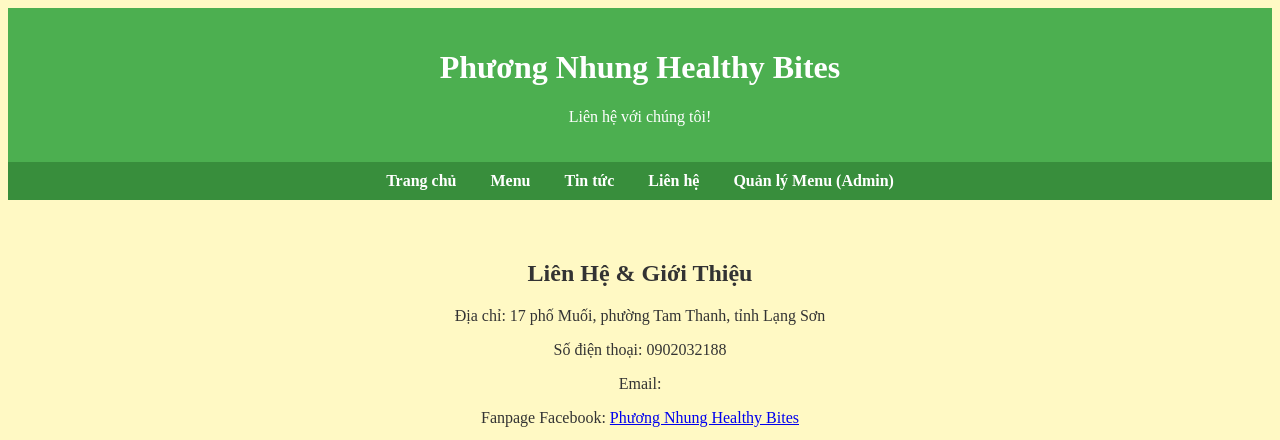
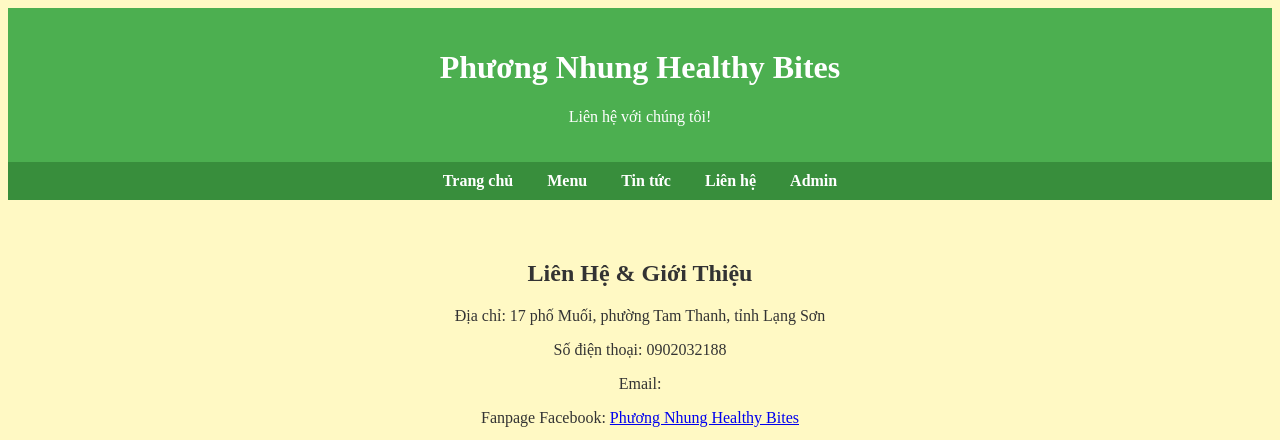
Before and after one commit to taovideobanhang1-alt/phuongnhunghealthy, a plain HTML site: page contact.html in a window 1280 px wide. Shown: the top 440 px of the page. Drawn offline with Linux system fonts and the light colour scheme.

Commit message:
Update contact.html

```diff
--- a/contact.html
+++ b/contact.html
@@ -17,7 +17,7 @@
         <a href="menu.html">Menu</a>
         <a href="blog.html">Tin tức</a>
         <a href="contact.html">Liên hệ</a>
-        <a href="admin.html">Quản lý Menu (Admin)</a>
+        <a href="admin.html">Admin</a>
     </nav>
     <section id="contact" class="section contact">
         <h2>Liên Hệ & Giới Thiệu</h2>
```
